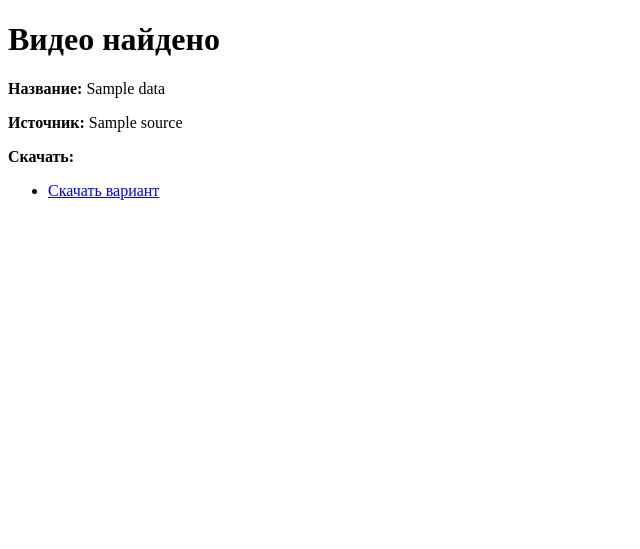
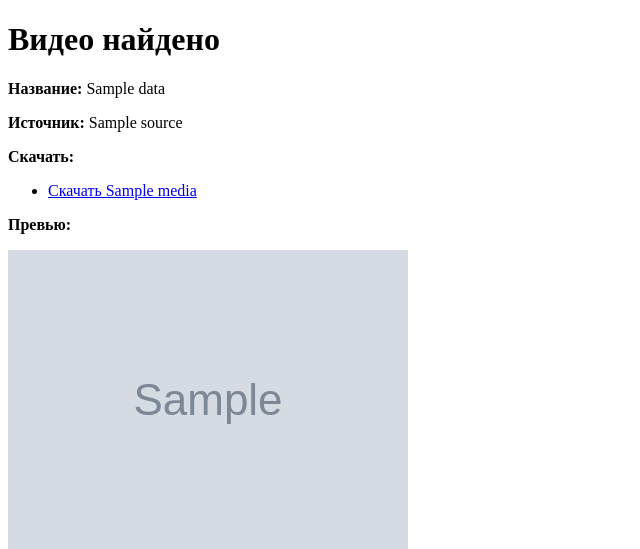
Before and after one commit to BorisVaneev/getvideo-live, a Flask app: template templates/result.html in a window 1280 px wide. Shown: the top 549 px of the page, without its empty margins (0-640 px from the left). Run offline with Flask 3, Linux system fonts and the light colour scheme; the template is opened without the code that fills it: most values are stand-ins (such as "Sample title", 1, 10 or a date in 2020); grey boxes marked "Sample" are stand-in pictures.

Commit message:
Update result.html

```diff
--- a/templates/result.html
+++ b/templates/result.html
@@ -12,10 +12,18 @@
         <p><strong>Источник:</strong> {{ result['data']['source'] }}</p>
         <p><strong>Скачать:</strong></p>
         <ul>
-            {% for url in result['data']['url'] %}
-                <li><a href="{{ url_for('download_video') }}?url={{ url }}">Скачать вариант</a></li>
-            {% endfor %}
+            {% if result['data']['medias'] %}
+                {% for media in result['data']['medias'] %}
+                    <li>
+                        <a href="{{ media['url'] }}" download>Скачать {{ media['label'] }}</a>
+                    </li>
+                {% endfor %}
+            {% else %}
+                <li>Не доступно для скачивания.</li>
+            {% endif %}
         </ul>
+        <p><strong>Превью:</strong></p>
+        <img src="{{ result['data']['thumbnail'] }}" alt="Превью видео">
     {% else %}
         <p>Не удалось получить данные.</p>
     {% endif %}
```
